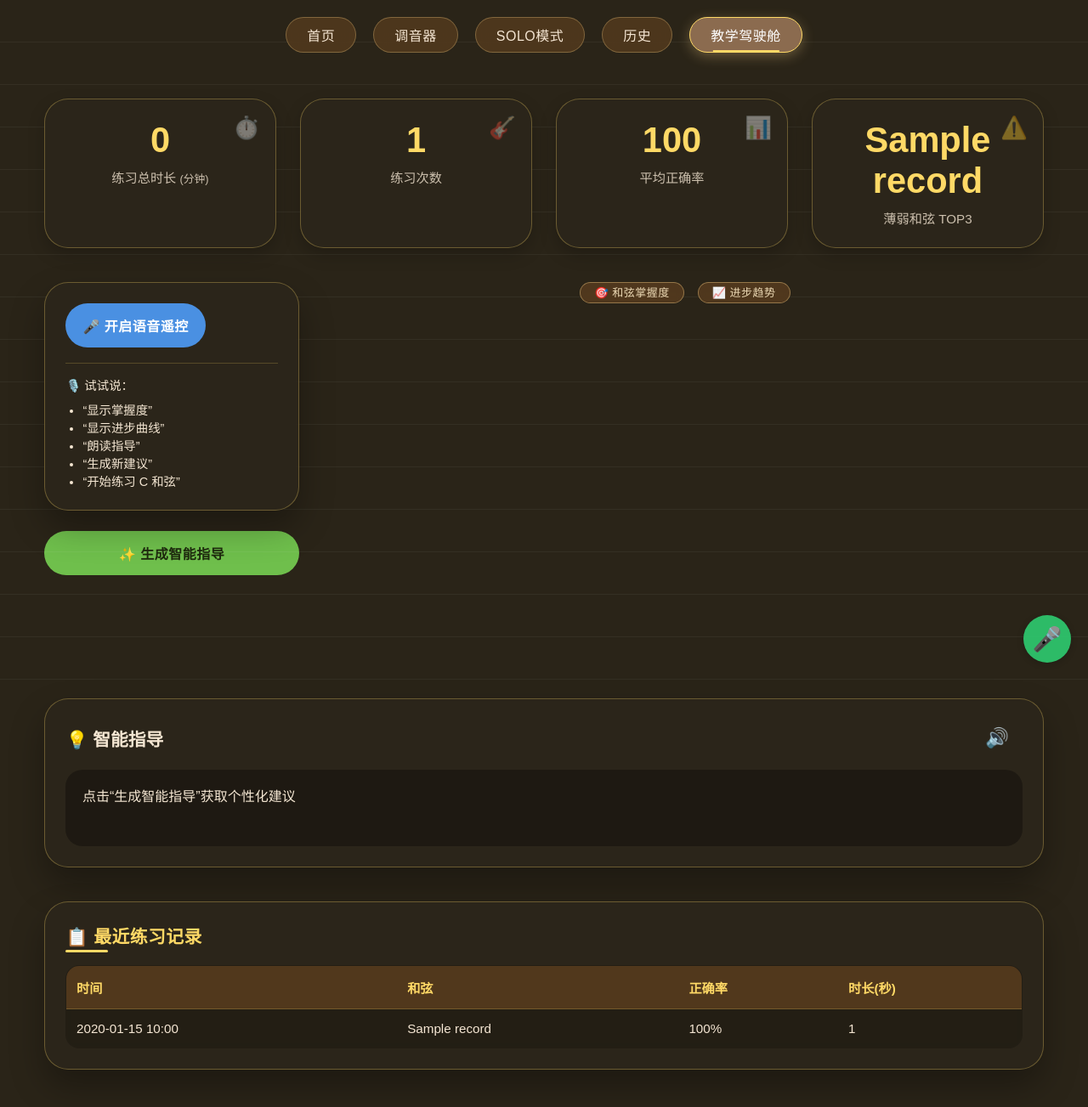
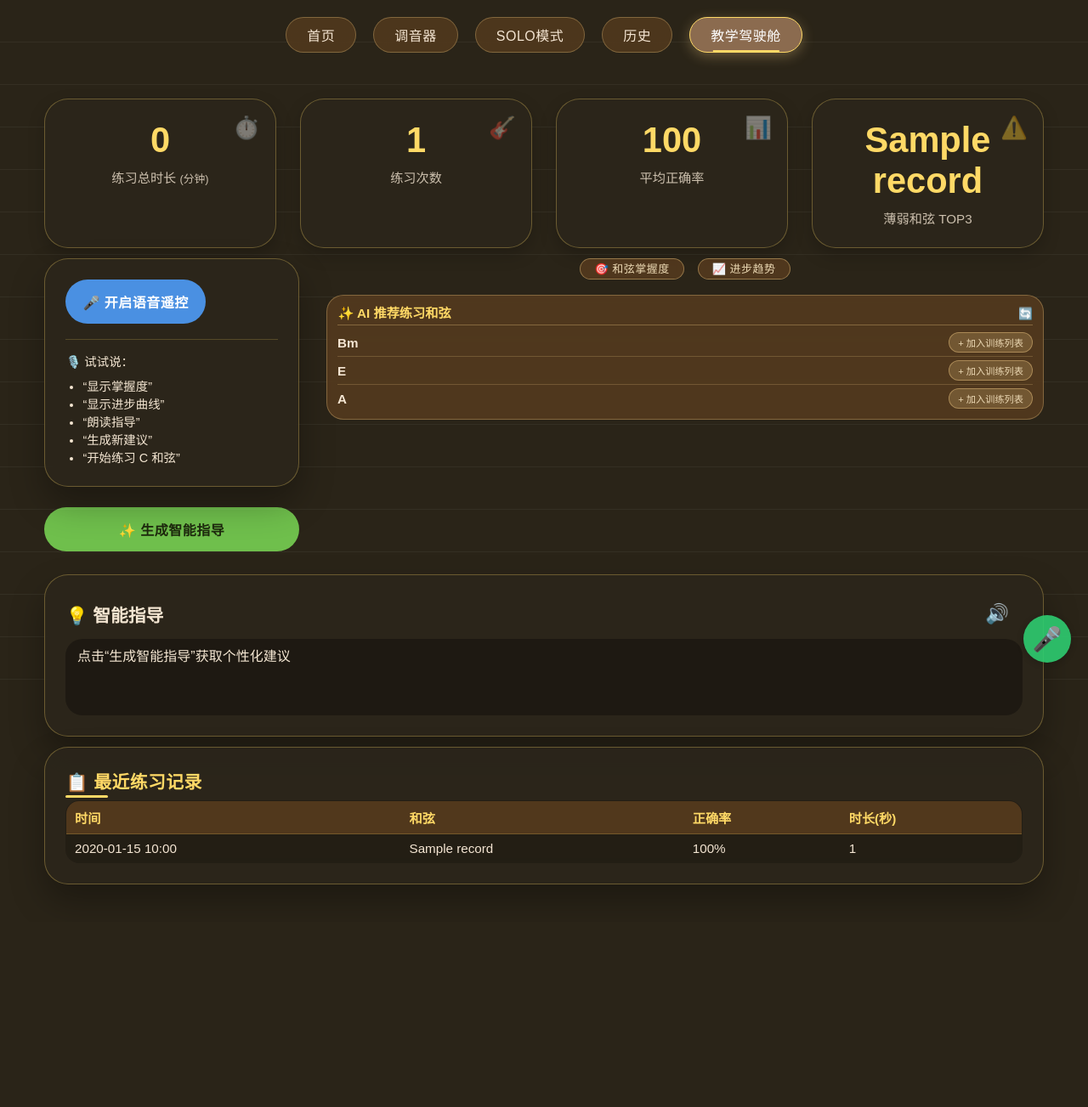
Before and after one commit to lhh666-6/guitar-teacher, a Flask app: page /teach in a window 1280 px wide. Shown: the whole page at 85% size. After the commit the page ends 1041 px from the top, so only its background shows below. Run offline with Flask 3, Linux system fonts and the light colour scheme; a user stored in the database is signed in; tables that the repository leaves empty hold one stand-in row (values such as "Sample post"); parts of the project's set-up code (start-up, migrations or seed data) failed here and were passed over; some libraries are stand-ins or nearby versions.

Commit message:
ai和弦建议啊

```diff
--- a/app.py
+++ b/app.py
@@ -418,6 +418,23 @@ def generate_advice():
     else:
         return jsonify({'advice': '暂时无法生成建议，请稍后再试。'})
 
+@app.route('/api/teach/recommend_chords', methods=['POST'])
+@login_required
+def recommend_chords():
+    """AI 生成推荐和弦列表（3~5个）"""
+    overview = user_stats.get_overview()
+    recent = user_stats.get_recent_records(limit=1)
+    stats = {
+        'overview': overview,
+        'recent_records': recent
+    }
+    chords = llm_service.generate_chord_recommendations(stats)
+    if chords:
+        return jsonify({'chords': chords})
+    else:
+        # 降级：返回默认推荐
+        return jsonify({'chords': ['C', 'G', 'Am', 'Em', 'D']})
+
 # ---------- TTS 路由 ----------
 @app.route('/api/tts/speak', methods=['POST'])
 def tts_speak():
--- a/static/js/teach/dashboard.js
+++ b/static/js/teach/dashboard.js
@@ -1,6 +1,10 @@
 let dashboardData = null;
 let currentChartType = null;
 let modalChartInstance = null;
+
+// 推荐列表相关变量
+let currentRecommendations = [];
+let addedChords = new Set(); // 已加入的和弦，用于界面状态
 
 document.addEventListener('DOMContentLoaded', async () => {
     await loadDashboardData();
@@ -38,6 +42,24 @@ document.addEventListener('DOMContentLoaded', async () => {
         if (e.target === modal) closeModal();
     });
 
+    // 加载已加入的和弦列表（从localStorage）
+    loadAddedChords();
+
+    // 加载推荐列表
+    await loadRecommendations();
+
+    // 绑定刷新按钮
+    const refreshBtn = document.getElementById('refreshRecommendBtn');
+    if (refreshBtn) {
+        refreshBtn.addEventListener('click', async () => {
+            refreshBtn.disabled = true;
+            refreshBtn.textContent = '⏳';
+            await loadRecommendations(true);
+            refreshBtn.disabled = false;
+            refreshBtn.textContent = '🔄';
+        });
+    }
+
     // 暴露给语音控制
     window.showChartModal = showChartModal;
 });
@@ -48,13 +70,11 @@ async function loadDashboardData() {
         const data = await response.json();
         dashboardData = data;
 
-        // 更新顶部指标
         document.getElementById('total-duration').textContent = data.overview.total_duration;
         document.getElementById('total-sessions').textContent = data.overview.total_sessions;
         document.getElementById('avg-accuracy').textContent = data.overview.avg_accuracy;
         document.getElementById('weak-chords').textContent = data.overview.weak_chords.join('、');
 
-        // 更新最近记录表格
         const tbody = document.querySelector('#records-table tbody');
         tbody.innerHTML = data.recent_records.map(r => `
             <tr>
@@ -89,13 +109,102 @@ async function generateAdvice() {
     }
 }
 
+// ========== 推荐列表相关 ==========
+
+// 从localStorage加载已加入的和弦
+function loadAddedChords() {
+    const stored = localStorage.getItem('pendingSoloChords');
+    if (stored) {
+        try {
+            const chords = JSON.parse(stored);
+            addedChords = new Set(chords);
+        } catch(e) {}
+    }
+}
+
+// 保存已加入的和弦到localStorage
+function saveAddedChords() {
+    localStorage.setItem('pendingSoloChords', JSON.stringify(Array.from(addedChords)));
+}
+
+// 获取推荐列表（模拟 AI 生成，实际可对接后端 API）
+async function fetchRecommendations() {
+    // 模拟后端返回，实际应调用 /api/teach/recommend_chords
+    // 这里使用常见和弦库，随机取 3~5 个，并去重
+    const commonChords = ['C', 'G', 'D', 'Am', 'Em', 'F', 'Bm', 'A', 'E', 'Dm', 'F#m', 'B'];
+    const count = Math.floor(Math.random() * 3) + 3; // 3~5
+    // 随机抽取不重复的和弦
+    const shuffled = [...commonChords];
+    for (let i = shuffled.length - 1; i > 0; i--) {
+        const j = Math.floor(Math.random() * (i + 1));
+        [shuffled[i], shuffled[j]] = [shuffled[j], shuffled[i]];
+    }
+    return shuffled.slice(0, count);
+}
+
+async function loadRecommendations(refresh = false) {
+    try {
+        // 可调用真实 API，这里先使用模拟
+        // const response = await fetch('/api/teach/recommend_chords');
+        // const data = await response.json();
+        // currentRecommendations = data.chords;
+        currentRecommendations = await fetchRecommendations();
+        renderRecommendations();
+    } catch (e) {
+        console.error('获取推荐失败', e);
+        // 降级使用静态列表
+        currentRecommendations = ['C', 'G', 'Am'];
+        renderRecommendations();
+    }
+}
+
+function renderRecommendations() {
+    const container = document.getElementById('recommendList');
+    if (!container) return;
+    if (!currentRecommendations || currentRecommendations.length === 0) {
+        container.innerHTML = '<div class="recommend-item">暂无推荐，点击刷新</div>';
+        return;
+    }
+    container.innerHTML = currentRecommendations.map(chord => {
+        const isAdded = addedChords.has(chord);
+        return `
+            <div class="recommend-item" data-chord="${chord}">
+                <span class="chord-name">${chord}</span>
+                <button class="add-btn ${isAdded ? 'added' : ''}" data-chord="${chord}" ${isAdded ? 'disabled' : ''}>
+                    ${isAdded ? '✓ 已加入' : '+ 加入训练列表'}
+                </button>
+            </div>
+        `;
+    }).join('');
+
+    // 绑定按钮事件
+    document.querySelectorAll('.add-btn').forEach(btn => {
+        if (btn.disabled) return;
+        btn.addEventListener('click', (e) => {
+            e.stopPropagation();
+            const chord = btn.getAttribute('data-chord');
+            if (chord && !addedChords.has(chord)) {
+                addedChords.add(chord);
+                saveAddedChords();
+                // 更新按钮样式
+                btn.classList.add('added');
+                btn.textContent = '✓ 已加入';
+                btn.disabled = true;
+                // 可选：提示
+                // VoiceGuide.speak(`已将${chord}和弦加入训练列表`);
+            }
+        });
+    });
+}
+
+// ========== 模态框图表 ==========
+
 function showChartModal(type) {
     if (!dashboardData) {
         console.warn('数据未加载完成');
         return;
     }
 
-    // 更新按钮激活样式
     const radarBtn = document.querySelector('[data-chart="radar"]');
     const progressBtn = document.querySelector('[data-chart="progress"]');
     radarBtn.classList.toggle('active', type === 'radar');
@@ -104,14 +213,12 @@ function showChartModal(type) {
     const modalTitle = document.getElementById('modalTitle');
     const modalChartBox = document.getElementById('modalChartBox');
 
-    // 清空容器（如果之前有图表则销毁）
     if (modalChartInstance) {
         modalChartInstance.dispose();
         modalChartInstance = null;
     }
-    modalChartBox.innerHTML = ''; // 清空内部可能残留的 canvas
+    modalChartBox.innerHTML = '';
 
-    // 根据类型渲染图表到模态框
     if (type === 'radar') {
         if (dashboardData.mastery && dashboardData.mastery.chords.length) {
             modalTitle.textContent = '🎯 和弦掌握度';
@@ -128,30 +235,25 @@ function showChartModal(type) {
         }
     }
 
-    // 显示模态框
     const modal = document.getElementById('chartModal');
     modal.classList.add('active');
 
-    // 监听窗口缩放，重新调整图表尺寸
     const resizeHandler = () => {
         if (modalChartInstance && modalChartInstance.resize) {
             modalChartInstance.resize();
         }
     };
     window.addEventListener('resize', resizeHandler);
-    // 保存以便关闭时移除
     modal._resizeHandler = resizeHandler;
 }
 
 function closeModal() {
     const modal = document.getElementById('chartModal');
     modal.classList.remove('active');
-    // 移除 resize 监听
     if (modal._resizeHandler) {
         window.removeEventListener('resize', modal._resizeHandler);
         delete modal._resizeHandler;
     }
-    // 可选：销毁图表实例以释放资源
     if (modalChartInstance) {
         modalChartInstance.dispose();
         modalChartInstance = null;
--- a/templates/teach.html
+++ b/templates/teach.html
@@ -13,7 +13,7 @@
             display: flex;
             justify-content: center;
             gap: 16px;
-            margin-bottom: 28px;
+            margin-bottom: 10px; /* 缩小 */
         }
         .chart-toggle-btn {
             background: rgba(101, 67, 33, 0.65);
@@ -48,16 +48,16 @@
             box-shadow: 0 0 8px rgba(255, 215, 140, 0.4);
         }
 
-        /* 右侧区域初始无内容，只有按钮 */
         .right-chart-area {
-            min-height: 450px;
+            min-height: 360px; /* 大幅缩小高度 */
             display: flex;
             flex-direction: column;
             align-items: center;
             justify-content: flex-start;
+            gap: 8px; /* 缩小间距 */
         }
 
-        /* ========== 全屏模态框样式 ========== */
+        /* 全屏模态框样式 */
         .modal-overlay {
             position: fixed;
             top: 0;
@@ -131,6 +131,128 @@
             width: 100%;
             height: 100%;
         }
+
+        /* 推荐列表卡片 - 紧凑样式 */
+        .recommend-section {
+            width: 100%;
+            margin-top: 0; /* 缩小 */
+            background: rgba(101, 67, 33, 0.65);
+            backdrop-filter: blur(8px);
+            border-radius: 20px;
+            padding: 8px 12px; /* 缩小上下内边距 */
+            border: 1px solid rgba(255, 215, 140, 0.3);
+        }
+        .recommend-header {
+            display: flex;
+            justify-content: space-between;
+            align-items: baseline;
+            margin-bottom: 4px; /* 缩小 */
+            padding-bottom: 4px; /* 缩小 */
+            border-bottom: 1px solid rgba(255, 215, 140, 0.3);
+        }
+        .recommend-header h4 {
+            margin: 0;
+            font-size: 0.95rem;
+            color: #ffd966;
+        }
+        .refresh-recommend {
+            background: none;
+            border: none;
+            color: #ecd9b4;
+            cursor: pointer;
+            font-size: 0.85rem;
+            transition: transform 0.2s;
+        }
+        .refresh-recommend:hover {
+            transform: rotate(180deg);
+            color: #ffd966;
+        }
+        .recommend-list {
+            list-style: none;
+            padding: 0;
+            margin: 0;
+        }
+        .recommend-item {
+            display: flex;
+            justify-content: space-between;
+            align-items: center;
+            padding: 4px 0; /* 缩小 */
+            border-bottom: 1px solid rgba(255, 215, 140, 0.2);
+        }
+        .recommend-item:last-child {
+            border-bottom: none;
+        }
+        .chord-name {
+            font-size: 0.95rem;
+            font-weight: 600;
+            color: #f5e6d3;
+        }
+        .add-btn {
+            background: rgba(255, 215, 140, 0.2);
+            border: 1px solid rgba(255, 215, 140, 0.4);
+            padding: 3px 10px;
+            border-radius: 18px;
+            font-size: 0.7rem;
+            color: #ecd9b4;
+            cursor: pointer;
+            transition: all 0.2s;
+        }
+        .add-btn:hover {
+            background: rgba(255, 215, 140, 0.4);
+            transform: translateY(-1px);
+        }
+        .add-btn.added {
+            background: rgba(100, 200, 100, 0.3);
+            border-color: #6fbf4c;
+            color: #6fbf4c;
+            cursor: default;
+        }
+        .add-btn.added:hover {
+            transform: none;
+        }
+
+        /* ========== 核心：全局超级紧凑布局 ========== */
+        .teach-container {
+            gap: 12px !important; /* 整体容器间距缩小 */
+        }
+        .stats-grid {
+            margin-bottom: 12px !important; /* 顶部卡片底部间距缩小 */
+        }
+        .main-grid {
+            margin-bottom: 12px !important; /* 主区域底部间距大幅缩小 */
+        }
+        .advice-section {
+            margin-top: 0 !important;
+            margin-bottom: 12px !important; /* 智能指导底部间距缩小 */
+        }
+        .control-panel {
+            margin-bottom: 0 !important;
+        }
+        .recent-records {
+            margin-top: 0 !important; /* 记录表格顶部间距缩小 */
+        }
+
+        /* 智能指导卡片紧凑 */
+        .advice-header {
+            margin-bottom: 8px;
+        }
+        .advice-card {
+            padding: 10px 14px;
+        }
+        .advice-text {
+            margin: 0;
+            line-height: 1.4;
+        }
+
+        /* 表格区域紧凑 */
+        .recent-records .section-title {
+            margin-top: 0;
+            margin-bottom: 8px;
+        }
+        .table th, .table td {
+            padding: 8px 10px; /* 表格行高缩小 */
+        }
+
         @media (max-width: 768px) {
             .modal-container {
                 width: 95%;
@@ -138,6 +260,23 @@
             }
             .modal-header h3 {
                 font-size: 1.2rem;
+            }
+            .recommend-section {
+                padding: 8px 10px;
+                margin-top: 0;
+            }
+            .recommend-item {
+                padding: 3px 0;
+            }
+            .add-btn {
+                padding: 2px 8px;
+            }
+            /* 移动端进一步紧凑 */
+            .main-grid {
+                margin-bottom: 10px !important;
+            }
+            .right-chart-area {
+                min-height: 320px;
             }
         }
     </style>
@@ -178,8 +317,9 @@
             </div>
         </div>
 
-        <!-- 主区域：左侧控制区 + 右侧按钮区（不再显示图表容器） -->
+        <!-- 主区域：左侧控制区 + 右侧动态图表区（包含按钮和推荐列表） -->
         <div class="main-grid">
+            <!-- 左侧控制面板 -->
             <aside class="control-panel">
                 <div class="voice-control card">
                     <button id="voice-toggle" class="btn btn-primary">🎤 开启语音遥控</button>
@@ -198,11 +338,20 @@
                 <button id="generate-advice-btn" class="btn btn-success btn-block">✨ 生成智能指导</button>
             </aside>
 
-            <!-- 右侧只有两个按钮，没有图表容器 -->
+            <!-- 右侧区域：按钮和推荐列表（紧凑布局） -->
             <div class="right-chart-area" id="rightChartArea">
                 <div class="chart-toggle-group">
                     <button class="chart-toggle-btn" data-chart="radar">🎯 和弦掌握度</button>
                     <button class="chart-toggle-btn" data-chart="progress">📈 进步趋势</button>
+                </div>
+
+                <!-- 推荐列表卡片 -->
+                <div class="recommend-section">
+                    <div class="recommend-header">
+                        <h4>✨ AI 推荐练习和弦</h4>
+                        <button class="refresh-recommend" id="refreshRecommendBtn" title="换一批">🔄</button>
+                    </div>
+                    <div class="recommend-list" id="recommendList"></div>
                 </div>
             </div>
         </div>
```
Also changed, not shown: core/llm_service.py (+57 -0 lines), static/js/solo/main.js (+34 -0 lines), fretboard_debug.jpg (deleted), 1 other file.
